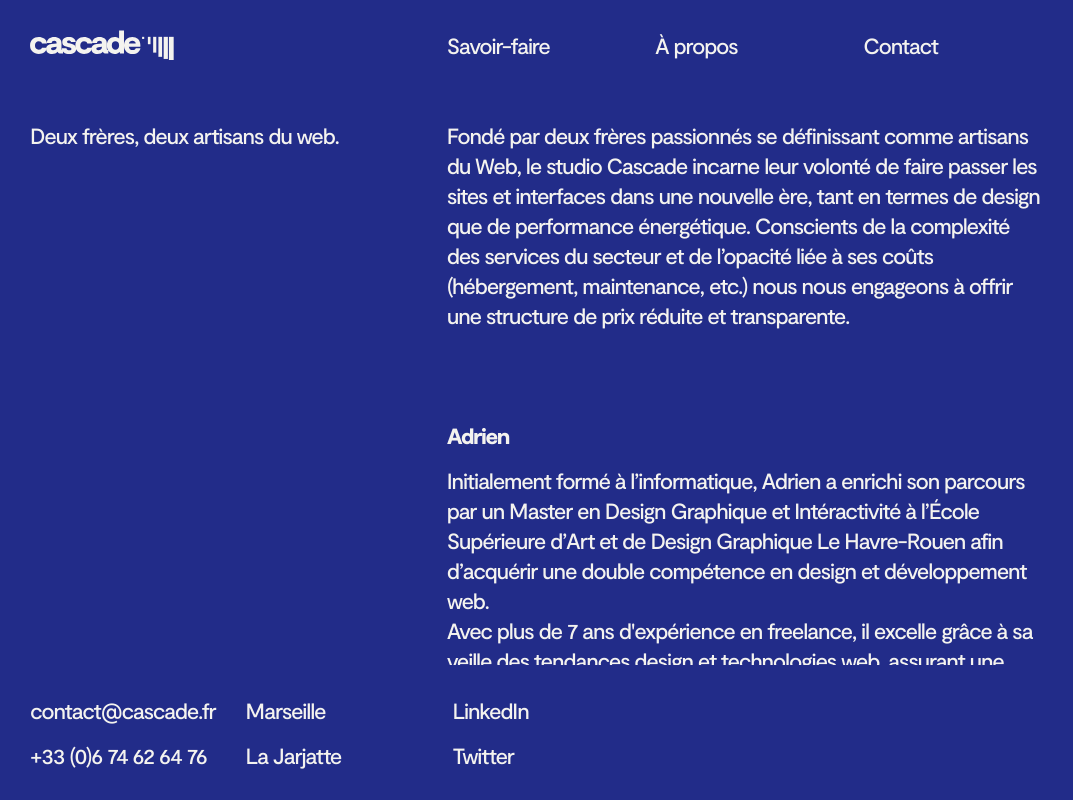
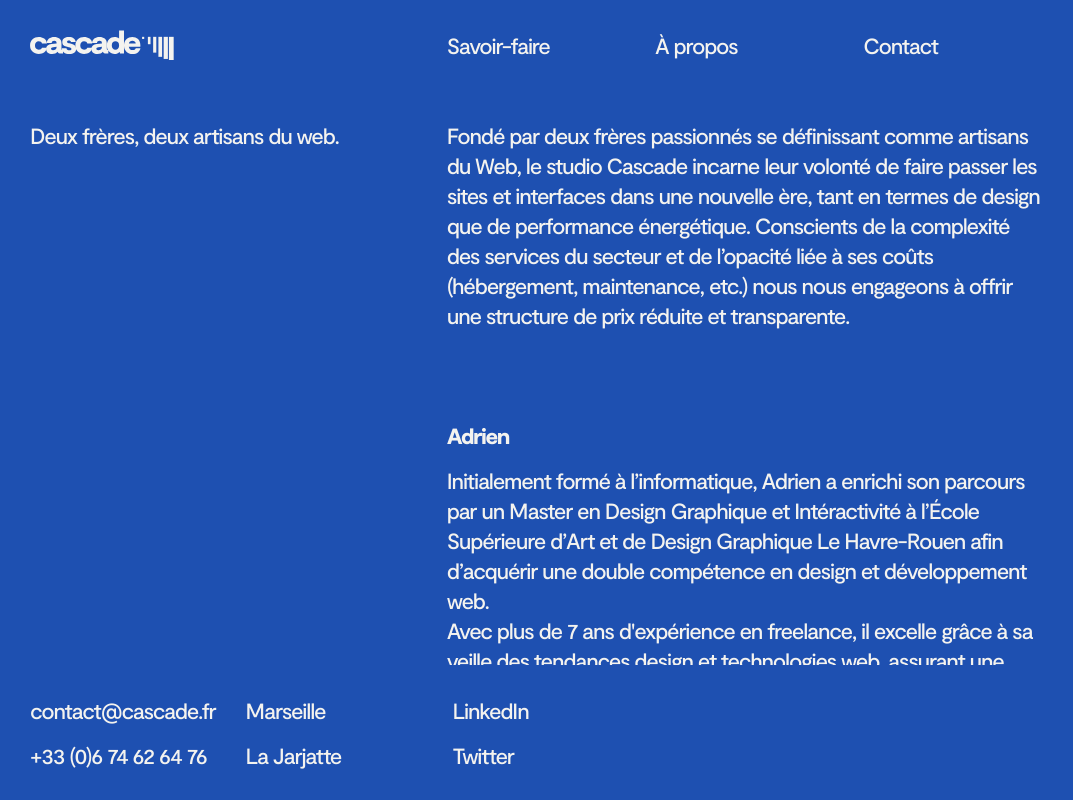
Before and after one commit to LapassetAC/cascade, a Next.js app: page /about in a window 1280 px wide. Shown: the top 800 px of the page, without its empty margins (0-1073 px from the left). Built offline with nearby package versions, Linux system fonts and the light colour scheme.

Commit message:
change blue

```diff
--- a/src/styles/theme.js
+++ b/src/styles/theme.js
@@ -13,7 +13,7 @@ const theme = {
   color: {
     white: "#F4F3EF",
     black: "#1E1E1E",
-    blue: "#222C89",
+    blue: "#1E50B1",
   },
 
   minWidth: {
```
